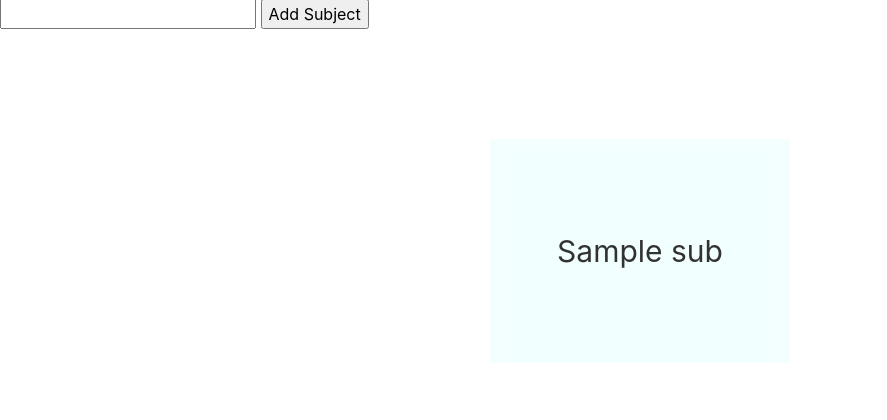
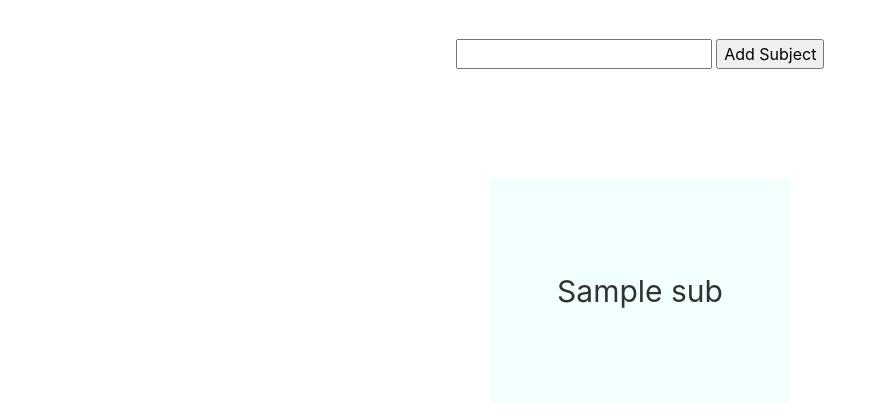
Before and after one commit to fteng1/edusound, a Python web app: template templates/index.html in a window 1280 px wide. Shown: the part 356-776 px from the top of the page, without its empty margins (0-887 px from the left). Run offline with Jinja, Linux system fonts and the light colour scheme; the template is opened without the code that fills it: most values are stand-ins (such as "Sample title", 1, 10 or a date in 2020); some libraries are stand-ins or nearby versions.

Commit message:
css in index

```diff
--- a/css/index.css
+++ b/css/index.css
@@ -21,6 +21,10 @@
   background-attachment: scroll;
   padding-top: 15vh;
   padding-bottom: 15vh;
+}
+
+.space {
+  margin: 5vh;
 }
 
 .flex-container {
--- a/templates/index.html
+++ b/templates/index.html
@@ -26,10 +26,14 @@
       </li>
     {% endfor %}
   </ul> -->
+  <div class="space">
+  </div>
+  <center>
   <form method="post">
     <input id="subject" class="input_subject" type="string" name="subject_string">
     <input class="input_subject" type="submit" name="action" value="Add Subject">
   </form>
+  </center>
   <div class="flex-container">
     {% for sub in subject_list %}
       <div class="list-group-item">
```
Also changed, not shown: 1 other file.
